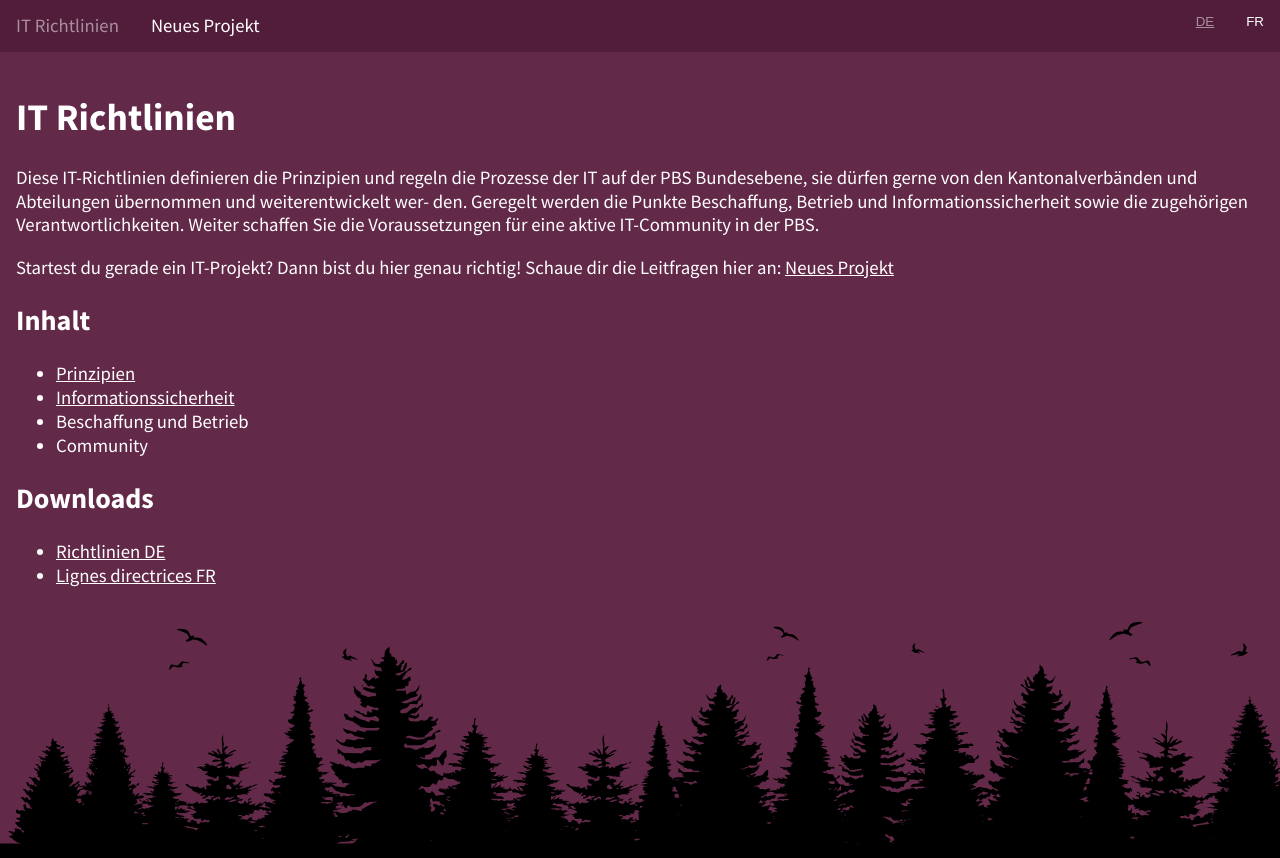
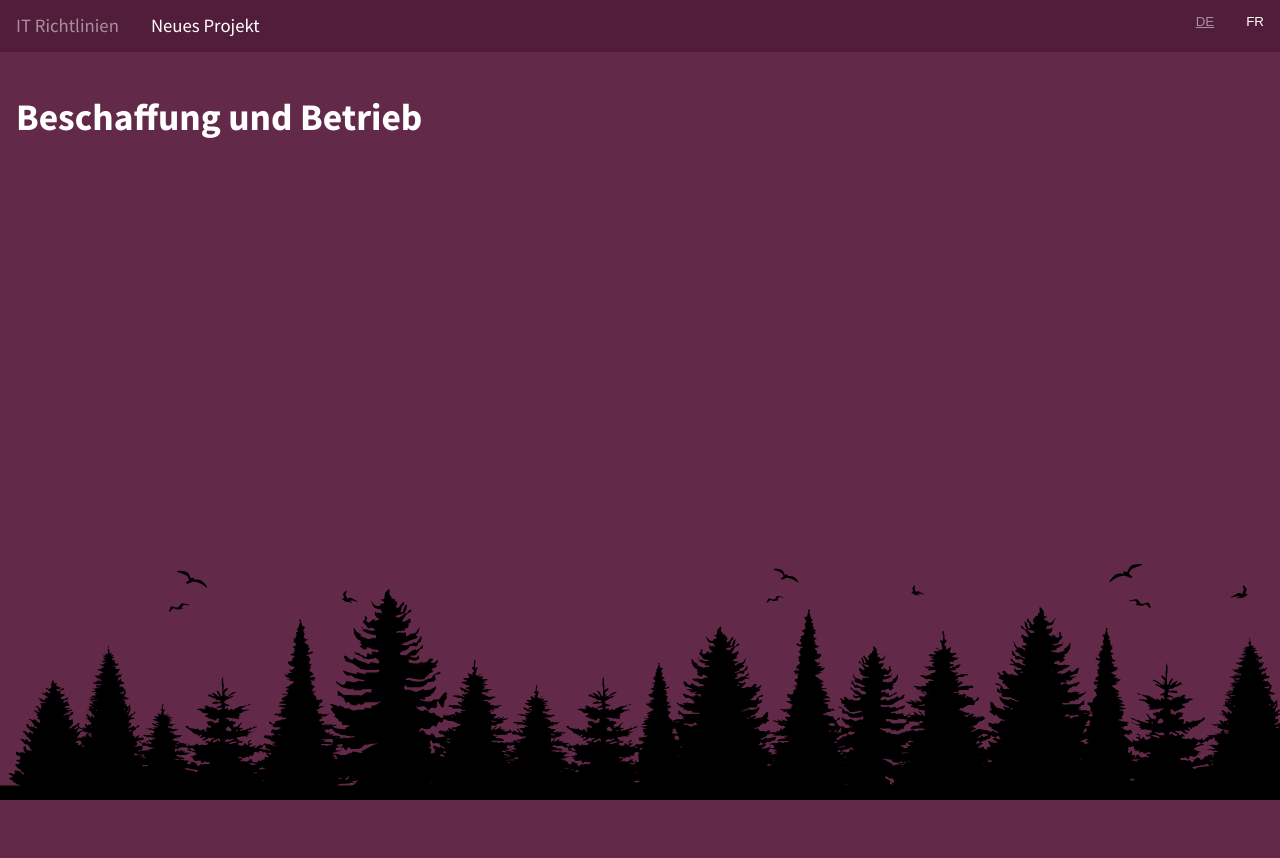
Before and after one commit to scout-ch/it-guidelines, a React (Create React App) app: page /it-guidelines/acquisition in a window 1280 px wide. After the commit the page ends 800 px from the top, so only its background shows below. Built offline with nearby package versions, Linux system fonts and the light colour scheme.

Commit message:
add empty pages

```diff
--- a/src/App.tsx
+++ b/src/App.tsx
@@ -14,6 +14,8 @@ import {
   Route,
   Link,
 } from "react-router-dom";
+import AcquisitionPage from './pages/AcquisitionPage';
+import CommunityPage from './pages/CommunityPage';
 
 const Nav = styled.nav`
   display: flex;
@@ -102,6 +104,12 @@ function App() {
       <Route path="/it-guidelines/priciples">
         <PrinciplesPage/>
       </Route>
+      <Route path="/it-guidelines/acquisition">
+        <AcquisitionPage/>
+      </Route>
+      <Route path="/it-guidelines/community">
+        <CommunityPage/>
+      </Route>
       <Route path="/it-guidelines/security">
         <SecurityPage/>
       </Route>
--- a/src/i18n/de.json
+++ b/src/i18n/de.json
@@ -48,6 +48,12 @@
           "eight": "Externe Zugriffe auf schützenswerte Daten werden durch ein Non-Disclosure Agreement (NDA) geregelt.",
           "nine": "Cyber-Security soll verhältnismässig bei jedem IT-Tool thematisiert und entsprechend implementiert werden. IT-Tools mit Geschäftskritikalität oder schützenswerten Daten müssen gängige Cy- ber-Security Standards erfüllen.",
           "ten": "Die PBS sensibilisiert ihre Mitglieder bezüglich des Datenschutzes und möglichen Cyber-Angrif- fen wie Phishing und Social Engineering, um die Sicherheit schützenswerter Daten sicherzustel- len (z.B. Passwortsicherheit, fremde W-LAN, Login auf fremden Geräten, Sichtschutz, aber auch Liegenlassen von Teilnehmerlisten auf Papier)."
+        },
+        "acquisition_page": {
+          "title": "Beschaffung und Betrieb"
+        },
+        "community_page": {
+          "title": "Community"
         },
         "slides": {
           "evaluation": {
--- a/src/i18n/fr.json
+++ b/src/i18n/fr.json
@@ -48,6 +48,12 @@
           "eight": "L'accès externe aux données sensibles est régi par un accord de non-divulgation (AND).",
           "nine": "La cybersécurité doit être thématisée relativement à chaque outil informatique et implémentée en conséquence. Les outils informatiques considérés critiques pour l'activité, ou qui traitent des données sensibles, doivent répondre à des normes communes de cybersécurité.",
           "ten": "Le MSdS sensibilise ses membres à la protection des données et aux éventuelles cyberattaques telles que le phishing et l’ingénieurie sociale (Social Engineering), afin d'assurer la sécurité des données sensibles (par exemple, sécurité des mots de passe, W-LAN étranger, login sur des appareils étrangers, protection visuelle, mais aussi laisser traîner des listes de participants sur papier)."
+        },
+        "acquisition_page": {
+          "title": "Acquisition et exploitation"
+        },
+        "community_page": {
+          "title": "Communauté"
         },
         "slides": {
           "evaluation": {
--- /dev/null
+++ b/src/pages/AcquisitionPage.tsx
@@ -0,0 +1,18 @@
+// import styled from '@emotion/styled'
+import React from 'react'
+import { Helmet } from 'react-helmet'
+import { MainContainer } from '../App'
+import { useTranslation } from 'react-i18next'
+
+export default function AcquisitionPage() {
+  const { t } = useTranslation()
+
+  return <MainContainer>
+  <Helmet>
+    <title>{t('acquisition_page.title')}</title>
+  </Helmet>
+    <h1>{t('acquisition_page.title')}</h1>
+    <p>
+    </p>
+  </MainContainer>
+}
--- /dev/null
+++ b/src/pages/CommunityPage.tsx
@@ -0,0 +1,18 @@
+// import styled from '@emotion/styled'
+import React from 'react'
+import { Helmet } from 'react-helmet'
+import { MainContainer } from '../App'
+import { useTranslation } from 'react-i18next'
+
+export default function CommunityPage() {
+  const { t } = useTranslation()
+
+  return <MainContainer>
+  <Helmet>
+    <title>{t('community_page.title')}</title>
+  </Helmet>
+    <h1>{t('community_page.title')}</h1>
+    <p>
+    </p>
+  </MainContainer>
+}
--- a/src/pages/HomePage.tsx
+++ b/src/pages/HomePage.tsx
@@ -35,8 +35,8 @@ export default function HomePage() {
       <ul>
         <li><Link style={{color: 'white'}} to="/it-guidelines/priciples">{t('home_page.principles')}</Link></li>
         <li><Link style={{color: 'white'}} to="/it-guidelines/security">{t('home_page.information_security')}</Link></li>
-        <li>{t('home_page.acquisition')}</li>
-        <li>{t('home_page.community')}</li>
+        <li><Link style={{color: 'white'}} to="/it-guidelines/acquisition">{t('home_page.acquisition')}</Link></li>
+        <li><Link style={{color: 'white'}} to="/it-guidelines/community">{t('home_page.community')}</Link></li>
       </ul>
     </p>
     <h2>Downloads</h2>
```
